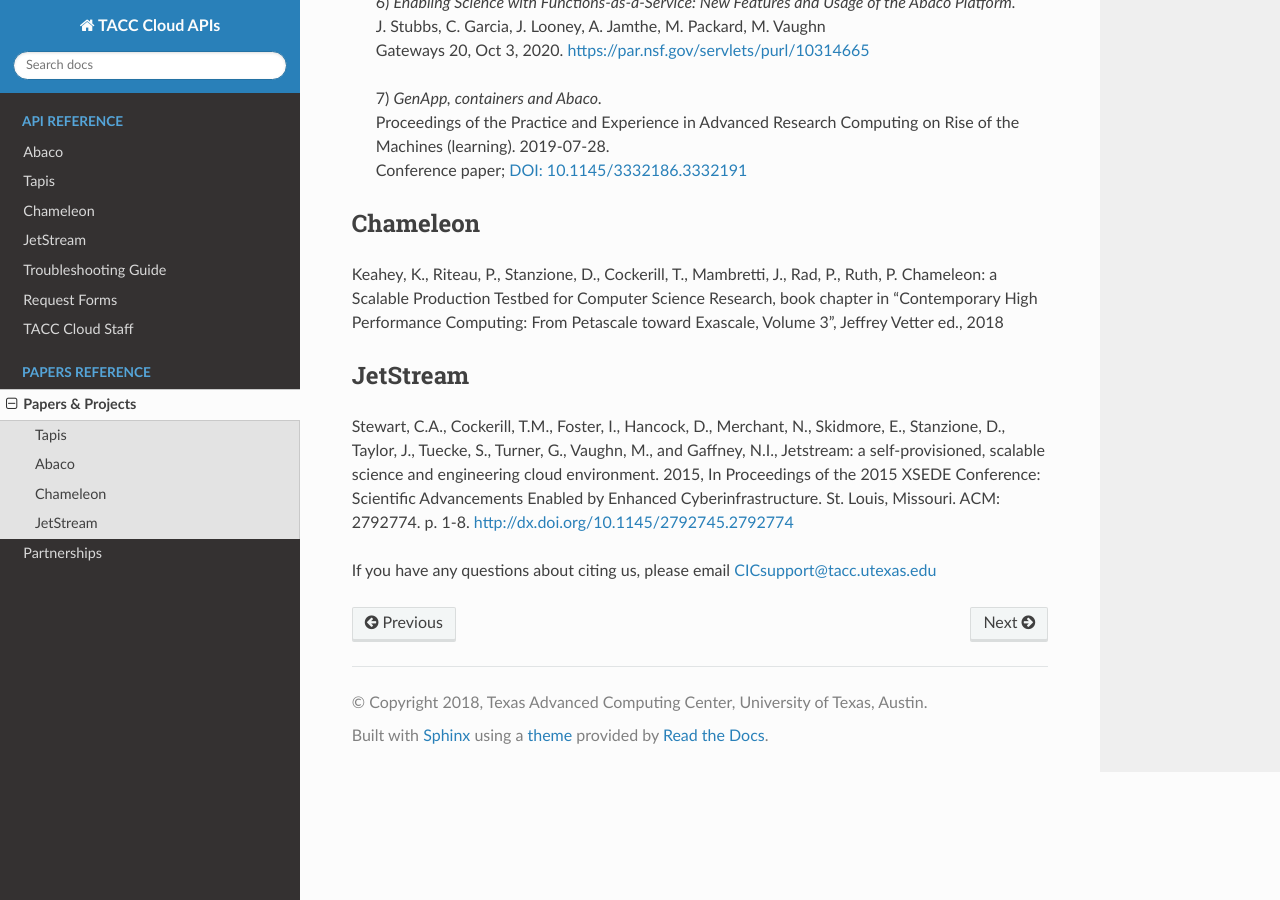
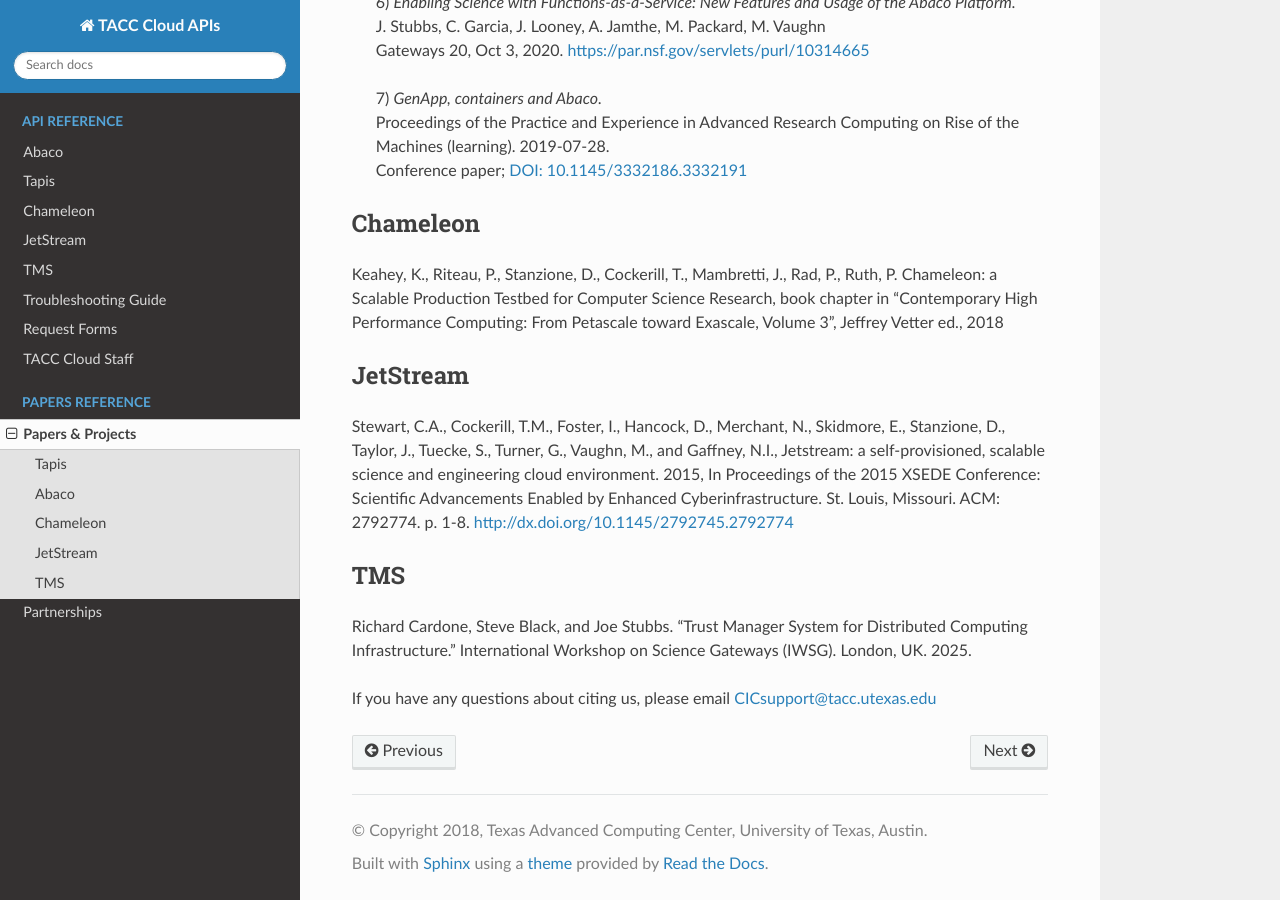
Before and after one commit to TACC-Cloud/tacc-cloud-docs, a Sphinx documentation site: the page built from docs/resources/papers.rst, in a window 1280 px wide and 900 px high, scrolled down 5229 px. Built offline with Sphinx 7.4.7 and the Read the Docs theme 3.1.0, drawn with Linux system fonts in a browser that asks for light colours.

Commit message:
added TMS links to papers reference

```diff
--- a/docs/index.rst
+++ b/docs/index.rst
@@ -24,6 +24,7 @@
    Tapis <https://tacc-cloud.readthedocs.io/projects/agave/en/latest/>
    Chameleon <https://chameleoncloud.readthedocs.io/en/latest/>
    JetStream <https://iujetstream.atlassian.net/wiki/spaces/JWT/overview>
+   TMS <https://tms-documentation.readthedocs.io/en/latest/#>
 
    Troubleshooting Guide <https://tacc-cloud.readthedocs.io/en/latest/resources/troubleshooting-guide.html>
    Request Forms <https://tacc-cloud.readthedocs.io/en/latest/resources/request-forms.html>
--- a/docs/resources/papers.rst
+++ b/docs/resources/papers.rst
@@ -207,6 +207,10 @@
 ---------
 Stewart, C.A., Cockerill, T.M., Foster, I., Hancock, D., Merchant, N., Skidmore, E., Stanzione, D., Taylor, J., Tuecke, S., Turner, G., Vaughn, M., and Gaffney, N.I., Jetstream: a self-provisioned, scalable science and engineering cloud environment. 2015, In Proceedings of the 2015 XSEDE Conference: Scientific Advancements Enabled by Enhanced Cyberinfrastructure. St. Louis, Missouri.  ACM: 2792774.  p. 1-8. http://dx.doi.org/10.1145/2792745.2792774
 
+TMS
+-----
+Richard Cardone, Steve Black, and Joe Stubbs. "Trust Manager System for Distributed Computing Infrastructure." International Workshop on Science Gateways (IWSG). London, UK. 2025.
+
 .. raw:: html
          <br><br>
 
```
